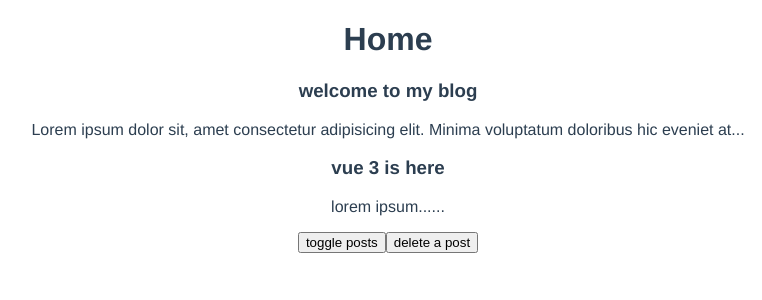
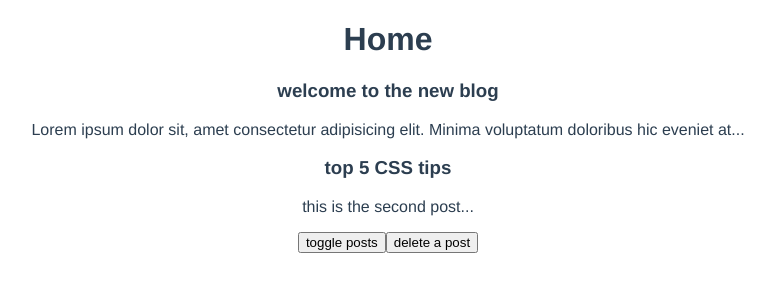
Before and after one commit to NicolasLeigh/vue-firebase, a Vue app in the folder 07/dojo-blog/: page / in a window 1280 px wide. Shown: the top 300 px of the page, without its empty margins (252-1014 px from the left). Built offline with nearby package versions, Linux system fonts and the light colour scheme; data requests are answered from the project's data file.

Commit message:
async fetch data

```diff
--- /dev/null
+++ b/07/dojo-blog/data/db.json
@@ -0,0 +1,16 @@
+{
+  "posts": [
+    {
+      "id": 1,
+      "title": "welcome to the new blog",
+      "body": "Lorem ipsum dolor sit, amet consectetur adipisicing elit. Minima voluptatum doloribus hic eveniet atque enim id nihil error libero aliquam laudantium beatae, voluptas sequi! Harum sapiente fuga esse! Consequuntur nesciunt quam rerum quod odio blanditiis beatae, sunt totam dolore ipsa perspiciatis ut molestiae aliquam sint vel provident ab nulla repellendus vero. Fugiat aliquam blanditiis neque. Quis dolorum quidem iusto iure vel optio dolor sit modi libero, voluptates vero, quibusdam magnam ex, distinctio velit maxime excepturi dicta. Optio quam temporibus libero? Odit ratione unde sunt tenetur fugiat maxime aliquam in, adipisci quisquam quam natus numquam dolor magni molestias libero obcaecati assumenda quidem. Voluptate vel tempore dignissimos, unde quidem aspernatur recusandae autem repellendus quis, quisquam ipsam sequi quae deleniti? Ipsa perferendis sint maiores illo quia explicabo eaque corrupti unde iure ex commodi aspernatur sunt laborum minus, harum repellat. Excepturi corrupti possimus eligendi praesentium totam ea consequuntur iure, fugit quisquam ducimus rem maxime, at ad earum. Veritatis animi amet voluptatum praesentium nihil aspernatur natus repellendus quibusdam esse voluptate ea ut quasi accusantium exercitationem est, aperiam enim error saepe provident unde. Ratione unde culpa dolorum animi perferendis magnam!",
+      "tags": ["webdev", "javascript", "nodejs"]
+    },
+    {
+      "id": 2,
+      "title": "top 5 CSS tips",
+      "body": "this is the second post",
+      "tags": ["css", "html", "javascript"]
+    }
+  ]
+}
--- a/07/dojo-blog/src/views/HomeView.vue
+++ b/07/dojo-blog/src/views/HomeView.vue
@@ -1,7 +1,11 @@
 <template>
   <div class="home">
     <h1>Home</h1>
-    <PostList v-if="showPosts" :posts="posts" />
+    <div v-if="error">{{ error }}</div>
+    <div v-if="posts.length">
+      <PostList v-if="showPosts" :posts="posts" />
+    </div>
+    <div v-else>Loading...</div>
     <button @click="showPosts = !showPosts">toggle posts</button>
     <button @click="posts.pop()">delete a post</button>
   </div>
@@ -16,17 +20,24 @@ export default {
     PostList,
   },
   setup() {
-    const posts = ref([
-      {
-        title: 'welcome to my blog',
-        body: 'Lorem ipsum dolor sit, amet consectetur adipisicing elit. Minima voluptatum doloribus hic eveniet atque enim id nihil error libero aliquam laudantium beatae, voluptas sequi! Harum sapiente fuga esse! Consequuntur nesciunt quam rerum quod odio blanditiis beatae, sunt totam dolore ipsa perspiciatis ut molestiae aliquam sint vel provident ab nulla repellendus vero. Fugiat aliquam blanditiis neque. Quis dolorum quidem iusto iure vel optio dolor sit modi libero, voluptates vero, quibusdam magnam ex, distinctio velit maxime excepturi dicta. Optio quam temporibus libero? Odit ratione unde sunt tenetur fugiat maxime aliquam in, adipisci quisquam quam natus numquam dolor magni molestias libero obcaecati assumenda quidem. Voluptate vel tempore dignissimos, unde quidem aspernatur recusandae autem repellendus quis, quisquam ipsam sequi quae deleniti? Ipsa perferendis sint maiores illo quia explicabo eaque corrupti unde iure ex commodi aspernatur sunt laborum minus, harum repellat. Excepturi corrupti possimus eligendi praesentium totam ea consequuntur iure, fugit quisquam ducimus rem maxime, at ad earum. Veritatis animi amet voluptatum praesentium nihil aspernatur natus repellendus quibusdam esse voluptate ea ut quasi accusantium exercitationem est, aperiam enim error saepe provident unde. Ratione unde culpa dolorum animi perferendis magnam! Accusantium deserunt illum laborum dolores dolorum architecto saepe natus libero voluptates, ad facere, dolor harum nostrum',
-        id: 1,
-      },
-      { title: 'vue 3 is here', body: 'lorem ipsum...', id: 2 },
-    ]);
+    const posts = ref([]);
+    const error = ref(null);
+
+    const load = async () => {
+      try {
+        let data = await fetch('http://localhost:3000/posts');
+        if (!data.ok) throw Error('no data available');
+        posts.value = await data.json();
+      } catch (err) {
+        error.value = err.message;
+        console.log(error.value);
+      }
+    };
+
+    load();
 
     const showPosts = ref(true);
-    return { posts, showPosts };
+    return { posts, showPosts, error };
   },
 };
 </script>
```
